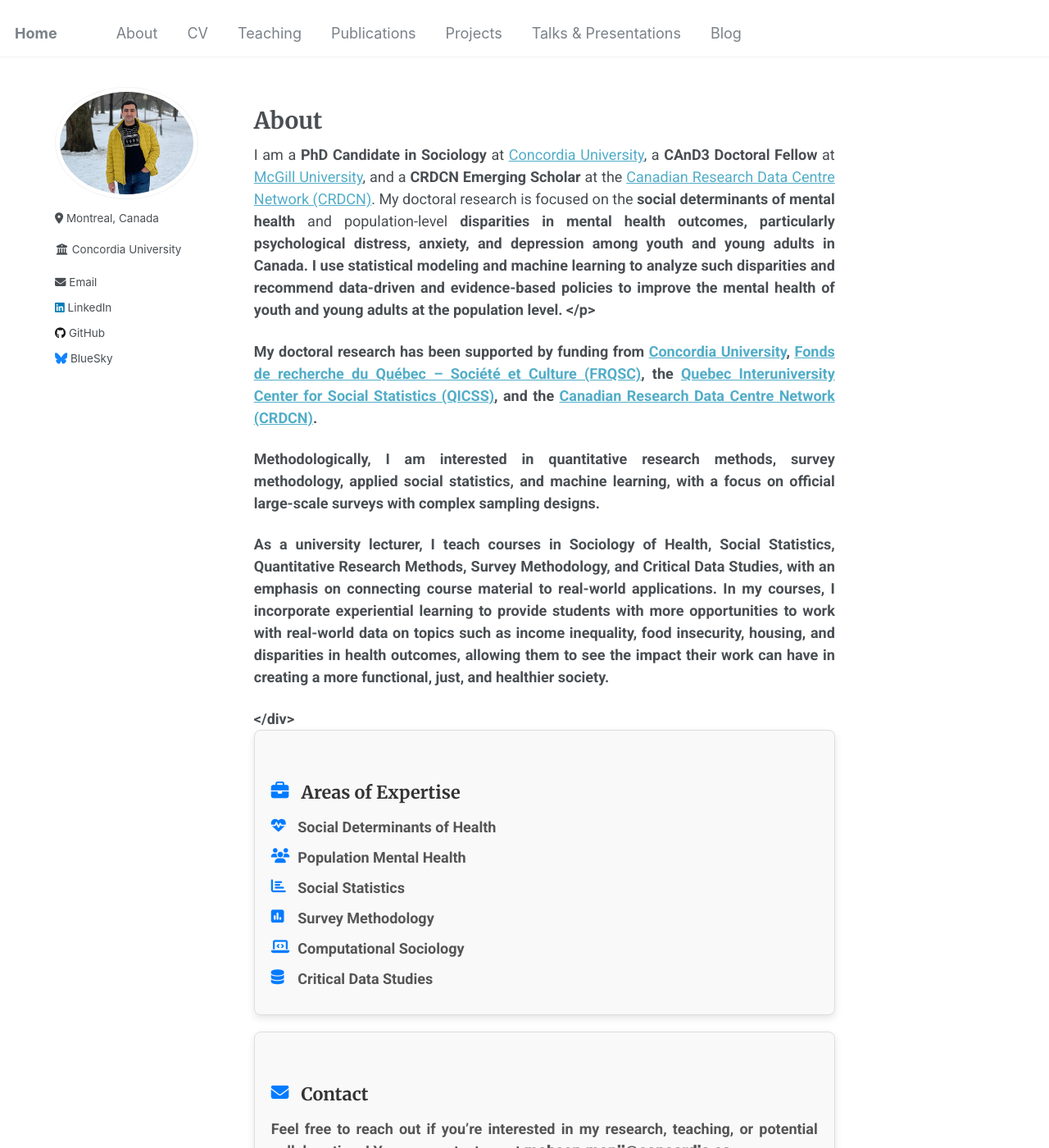
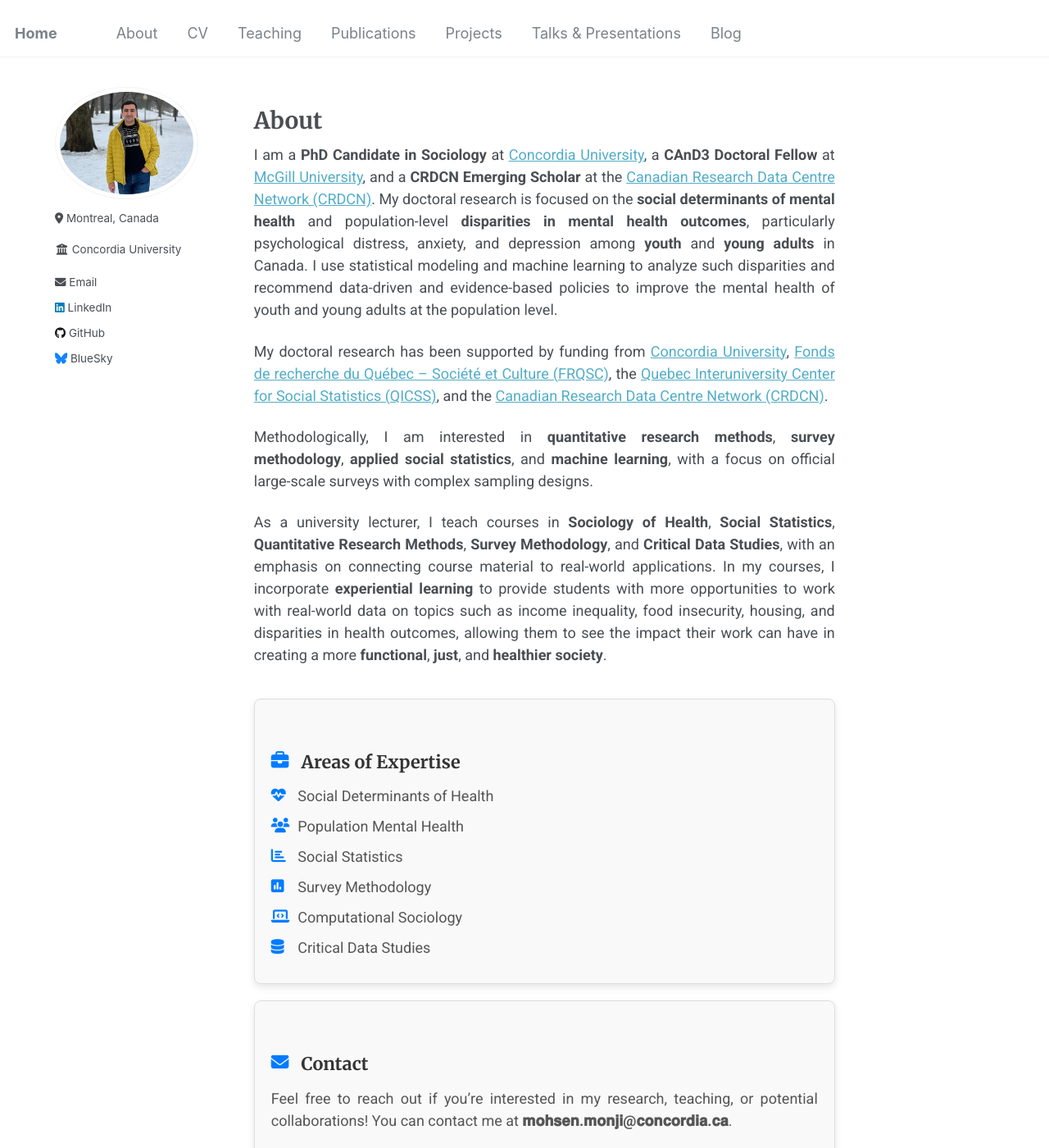
Before and after one commit to Mohsnmonji/mohsnmonji.github.io, a Jekyll site: the page built from about-me.md, in a window 1280 px wide and 1400 px high. Shown: the whole window at 82% size. Built offline with Jekyll 4.4.1, drawn with Linux system fonts in a browser that asks for light colours.

```diff
--- a/about-me.md
+++ b/about-me.md
@@ -62,7 +62,7 @@ author_profile: true
     <a href="https://www.mcgill.ca/cand3/our-people/fellows-2024-25" target="_blank">McGill University</a>,
     and a <strong>CRDCN Emerging Scholar</strong> at the
     <a href="https://crdcn.ca" target="_blank">Canadian Research Data Centre Network (CRDCN)</a>. My doctoral research is focused on the
-    <strong>social determinants of mental health</strong> and population-level <strong>disparities in mental health outcomes<strong>, particularly psychological distress, anxiety, and depression among <strong>youth<strong> and <strong>young adults<strong> in Canada. I use statistical modeling and machine learning to analyze such disparities and recommend data-driven and evidence-based policies to improve the mental health of youth and young adults at the population level.
+    <strong>social determinants of mental health</strong> and population-level <strong>disparities in mental health outcomes</strong>, particularly psychological distress, anxiety, and depression among <strong>youth</strong> and <strong>young adults</strong> in Canada. I use statistical modeling and machine learning to analyze such disparities and recommend data-driven and evidence-based policies to improve the mental health of youth and young adults at the population level.
   </p>
 
   <p>
```
